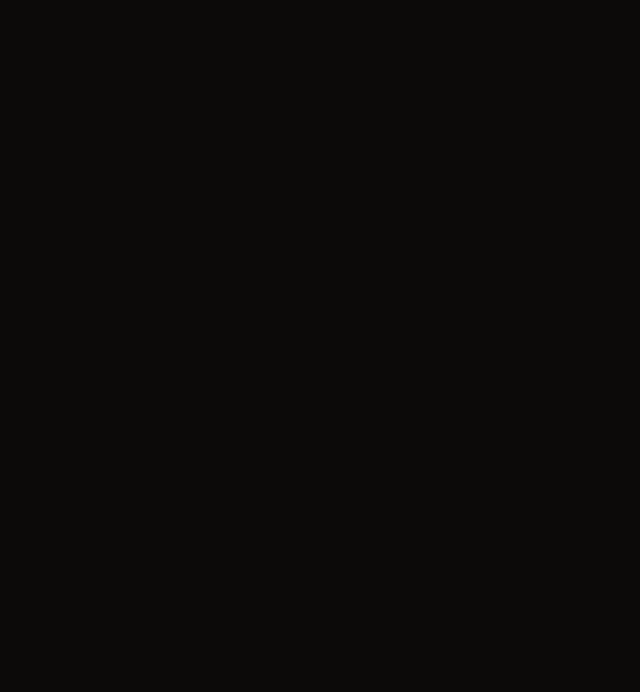
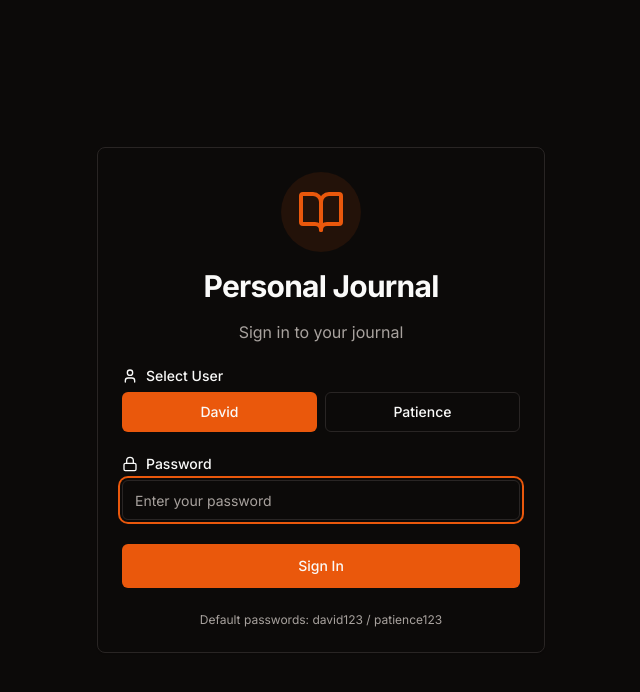
Before and after one commit to davesaah/journal, a Vue app: page /login in a window 1280 px wide. Before the commit this address had no page. Shown: the top 692 px of the page, without its empty margins (319-959 px from the left). Built offline with nearby package versions, Linux system fonts and the light colour scheme.

Commit message:
feat: add partner authentication

```diff
--- /dev/null
+++ b/src/composables/useAuth.js
@@ -0,0 +1,58 @@
+import { ref, computed } from 'vue'
+
+// Hardcoded users - you can change these credentials
+const USERS = [
+  { id: 'user1', name: 'David', password: 'david123' },
+  { id: 'user2', name: 'Patience', password: 'patience123' }
+]
+
+const STORAGE_KEY = 'journal-current-user'
+
+export function useAuth() {
+  const currentUser = ref(null)
+
+  // Load current user from localStorage on init
+  const loadUser = () => {
+    const stored = localStorage.getItem(STORAGE_KEY)
+    if (stored) {
+      try {
+        currentUser.value = JSON.parse(stored)
+      } catch (e) {
+        localStorage.removeItem(STORAGE_KEY)
+      }
+    }
+  }
+
+  // Initialize
+  loadUser()
+
+  const isAuthenticated = computed(() => currentUser.value !== null)
+
+  const login = (username, password) => {
+    const user = USERS.find(u => u.name === username && u.password === password)
+    if (user) {
+      const userData = { id: user.id, name: user.name }
+      currentUser.value = userData
+      localStorage.setItem(STORAGE_KEY, JSON.stringify(userData))
+      return true
+    }
+    return false
+  }
+
+  const logout = () => {
+    currentUser.value = null
+    localStorage.removeItem(STORAGE_KEY)
+  }
+
+  const getUsers = () => {
+    return USERS.map(u => ({ id: u.id, name: u.name }))
+  }
+
+  return {
+    currentUser,
+    isAuthenticated,
+    login,
+    logout,
+    getUsers
+  }
+}
--- a/src/router/index.js
+++ b/src/router/index.js
@@ -1,30 +1,56 @@
 import { createRouter, createWebHistory } from 'vue-router'
 import HomeView from '../views/HomeView.vue'
+import { useAuth } from '../composables/useAuth'
 
 const router = createRouter({
   history: createWebHistory(import.meta.env.BASE_URL),
   routes: [
     {
+      path: '/login',
+      name: 'login',
+      component: () => import('../views/LoginView.vue'),
+      meta: { requiresGuest: true }
+    },
+    {
       path: '/',
       name: 'home',
-      component: HomeView
+      component: HomeView,
+      meta: { requiresAuth: true }
     },
     {
       path: '/new',
       name: 'new-entry',
-      component: () => import('../views/EditorView.vue')
+      component: () => import('../views/EditorView.vue'),
+      meta: { requiresAuth: true }
     },
     {
       path: '/entry/:id',
       name: 'entry-detail',
-      component: () => import('../views/EntryView.vue')
+      component: () => import('../views/EntryView.vue'),
+      meta: { requiresAuth: true }
     },
     {
       path: '/entry/:id/edit',
       name: 'edit-entry',
-      component: () => import('../views/EditorView.vue')
+      component: () => import('../views/EditorView.vue'),
+      meta: { requiresAuth: true }
     }
   ]
 })
 
+// Navigation guards
+router.beforeEach((to, from, next) => {
+  const { isAuthenticated } = useAuth()
+
+  if (to.meta.requiresAuth && !isAuthenticated.value) {
+    // Redirect to login if route requires auth and user is not authenticated
+    next('/login')
+  } else if (to.meta.requiresGuest && isAuthenticated.value) {
+    // Redirect to home if route is for guests only and user is authenticated
+    next('/')
+  } else {
+    next()
+  }
+})
+
 export default router
--- a/src/views/HomeView.vue
+++ b/src/views/HomeView.vue
@@ -1,6 +1,7 @@
 <script setup>
 import { useRouter } from 'vue-router'
 import { useJournal } from '../composables/useJournal'
+import { useAuth } from '../composables/useAuth'
 import {
   Card,
   CardHeader,
@@ -8,10 +9,16 @@
   CardContent
 } from '@/components/ui/card'
 import { Button } from '@/components/ui/button'
-import { Calendar, BookOpen } from 'lucide-vue-next'
+import { Calendar, BookOpen, LogOut } from 'lucide-vue-next'
 
 const router = useRouter()
 const { entries } = useJournal()
+const { currentUser, logout } = useAuth()
+
+const handleLogout = () => {
+  logout()
+  router.push('/login')
+}
 
 const formatDate = (dateString) => {
   const options = { year: 'numeric', month: 'long', day: 'numeric' }
@@ -33,19 +40,24 @@
 </script>
 
 <template>
-  <div class="container max-w-5xl mx-auto py-12 px-4">
-    <header class="flex justify-between items-center mb-12">
+  <div class="container max-w-6xl mx-auto py-8 px-4">
+    <header class="mb-12">
+      <div class="flex items-center justify-between mb-6">
         <div>
-        <h1 class="text-4xl font-bold tracking-tight mb-2 bg-gradient-to-r from-primary to-purple-600 bg-clip-text text-transparent">
-          My Journal
-        </h1>
-        <p class="text-muted-foreground text-lg">
-          Capture your thoughts, ideas, and memories.
-        </p>
+          <h1 class="text-4xl font-extrabold tracking-tight mb-2">My Journal</h1>
+          <p class="text-muted-foreground">Welcome back, {{ currentUser?.name }}!</p>
         </div>
-      <Button @click="createNewEntry" size="lg" class="shadow-lg hover:shadow-xl transition-all">
+        <div class="flex items-center gap-3">
+          <Button @click="createNewEntry" size="lg" class="gap-2">
+            <BookOpen class="w-5 h-5" />
             New Entry
           </Button>
+          <Button @click="handleLogout" variant="outline" size="lg" class="gap-2">
+            <LogOut class="w-4 h-4" />
+            Logout
+          </Button>
+        </div>
+      </div>
     </header>
 
     <div v-if="entries.length === 0" class="flex flex-col items-center justify-center min-h-[400px] text-center border-2 border-dashed rounded-lg bg-muted/30">
@@ -64,9 +76,19 @@
         @click="openEntry(entry.id)"
       >
         <CardHeader class="space-y-3">
+          <div class="flex items-center justify-between gap-2">
             <div class="flex items-center gap-2 text-xs text-muted-foreground">
               <Calendar class="w-3.5 h-3.5" />
               <span>{{ formatDate(entry.date) }}</span>
+            </div>
+            <span
+              class="text-xs px-2 py-0.5 rounded-full font-medium"
+              :class="entry.authorId === currentUser?.id
+                ? 'bg-primary/20 text-primary'
+                : 'bg-muted text-muted-foreground'"
+            >
+              {{ entry.authorName || 'Unknown' }}
+            </span>
           </div>
           <div class="flex items-start gap-3">
             <div class="mt-1 text-primary/80">
--- /dev/null
+++ b/src/views/LoginView.vue
@@ -0,0 +1,104 @@
+<script setup>
+import { ref } from 'vue'
+import { useRouter } from 'vue-router'
+import { useAuth } from '../composables/useAuth'
+import { Button } from '@/components/ui/button'
+import { Input } from '@/components/ui/input'
+import { Label } from '@/components/ui/label'
+import { Card, CardHeader, CardTitle, CardContent } from '@/components/ui/card'
+import { User, Lock, BookOpen } from 'lucide-vue-next'
+
+const router = useRouter()
+const { login, getUsers } = useAuth()
+
+const users = getUsers()
+const selectedUser = ref(users[0].name)
+const password = ref('')
+const error = ref('')
+
+const handleLogin = () => {
+  error.value = ''
+  const success = login(selectedUser.value, password.value)
+
+  if (success) {
+    router.push('/')
+  } else {
+    error.value = 'Invalid password. Please try again.'
+    password.value = ''
+  }
+}
+
+const handleKeyPress = (e) => {
+  if (e.key === 'Enter') {
+    handleLogin()
+  }
+}
+</script>
+
+<template>
+  <div class="min-h-screen flex items-center justify-center bg-background p-4">
+    <Card class="w-full max-w-md">
+      <CardHeader class="space-y-4 text-center">
+        <div class="flex justify-center">
+          <div class="p-4 rounded-full bg-primary/10">
+            <BookOpen class="w-12 h-12 text-primary" />
+          </div>
+        </div>
+        <CardTitle class="text-3xl font-bold">Personal Journal</CardTitle>
+        <p class="text-muted-foreground">Sign in to your journal</p>
+      </CardHeader>
+
+      <CardContent class="space-y-6">
+        <!-- User Selection -->
+        <div class="space-y-2">
+          <Label for="user" class="flex items-center gap-2">
+            <User class="w-4 h-4" />
+            Select User
+          </Label>
+          <div class="grid grid-cols-2 gap-2">
+            <Button
+              v-for="user in users"
+              :key="user.id"
+              :variant="selectedUser === user.name ? 'default' : 'outline'"
+              @click="selectedUser = user.name"
+              class="w-full"
+            >
+              {{ user.name }}
+            </Button>
+          </div>
+        </div>
+
+        <!-- Password Input -->
+        <div class="space-y-2">
+          <Label for="password" class="flex items-center gap-2">
+            <Lock class="w-4 h-4" />
+            Password
+          </Label>
+          <Input
+            id="password"
+            type="password"
+            v-model="password"
+            placeholder="Enter your password"
+            @keypress="handleKeyPress"
+            autofocus
+          />
+        </div>
+
+        <!-- Error Message -->
+        <div v-if="error" class="text-sm text-destructive text-center">
+          {{ error }}
+        </div>
+
+        <!-- Login Button -->
+        <Button @click="handleLogin" class="w-full" size="lg">
+          Sign In
+        </Button>
+
+        <!-- Hint -->
+        <p class="text-xs text-muted-foreground text-center">
+          Default passwords: david123 / patience123
+        </p>
+      </CardContent>
+    </Card>
+  </div>
+</template>
```
Also changed, not shown: src/composables/useJournal.js (+49 -34 lines), src/views/EntryView.vue (+58 -6 lines). Lines whose indentation alone changed are shown as unchanged.
